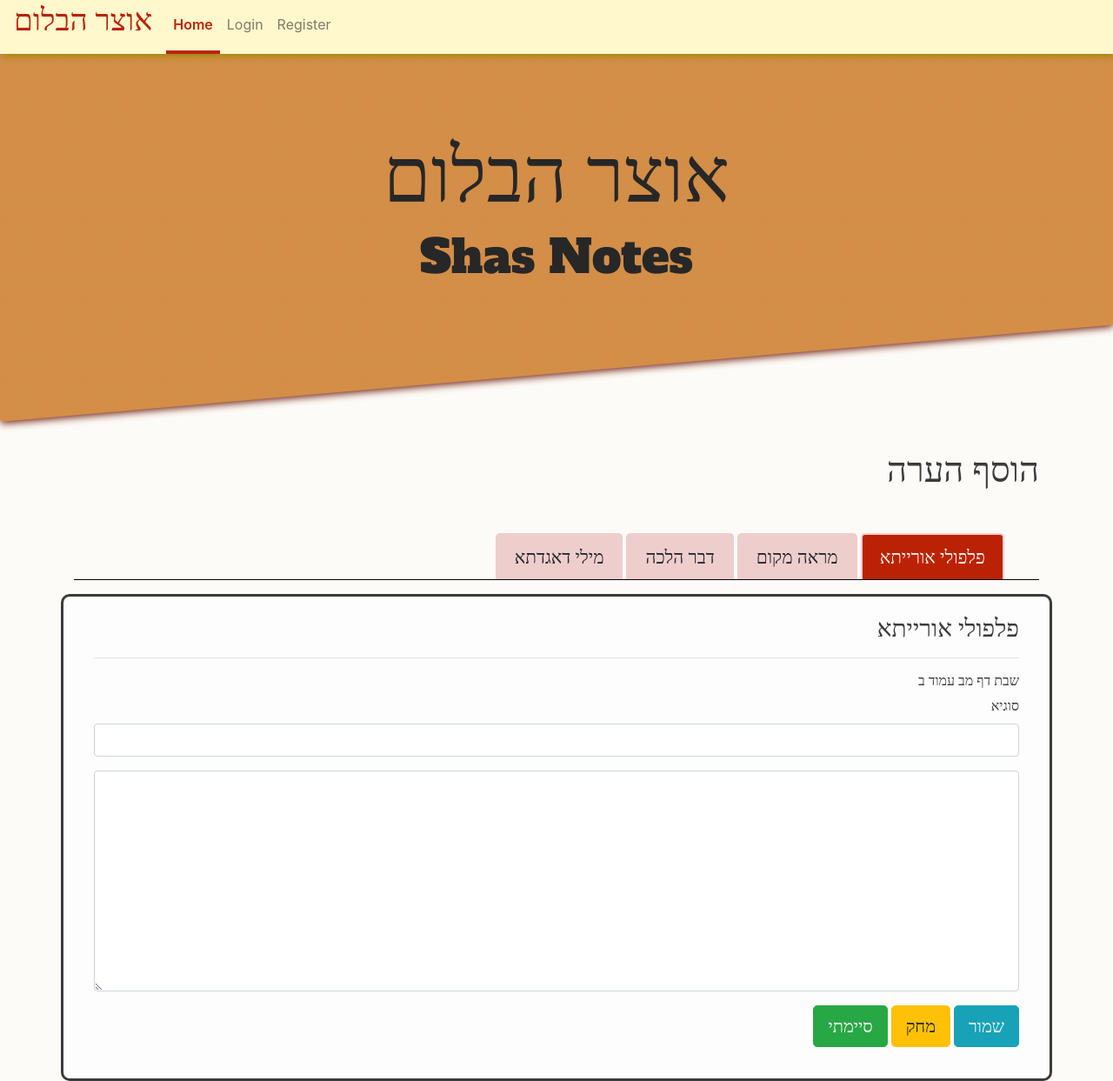
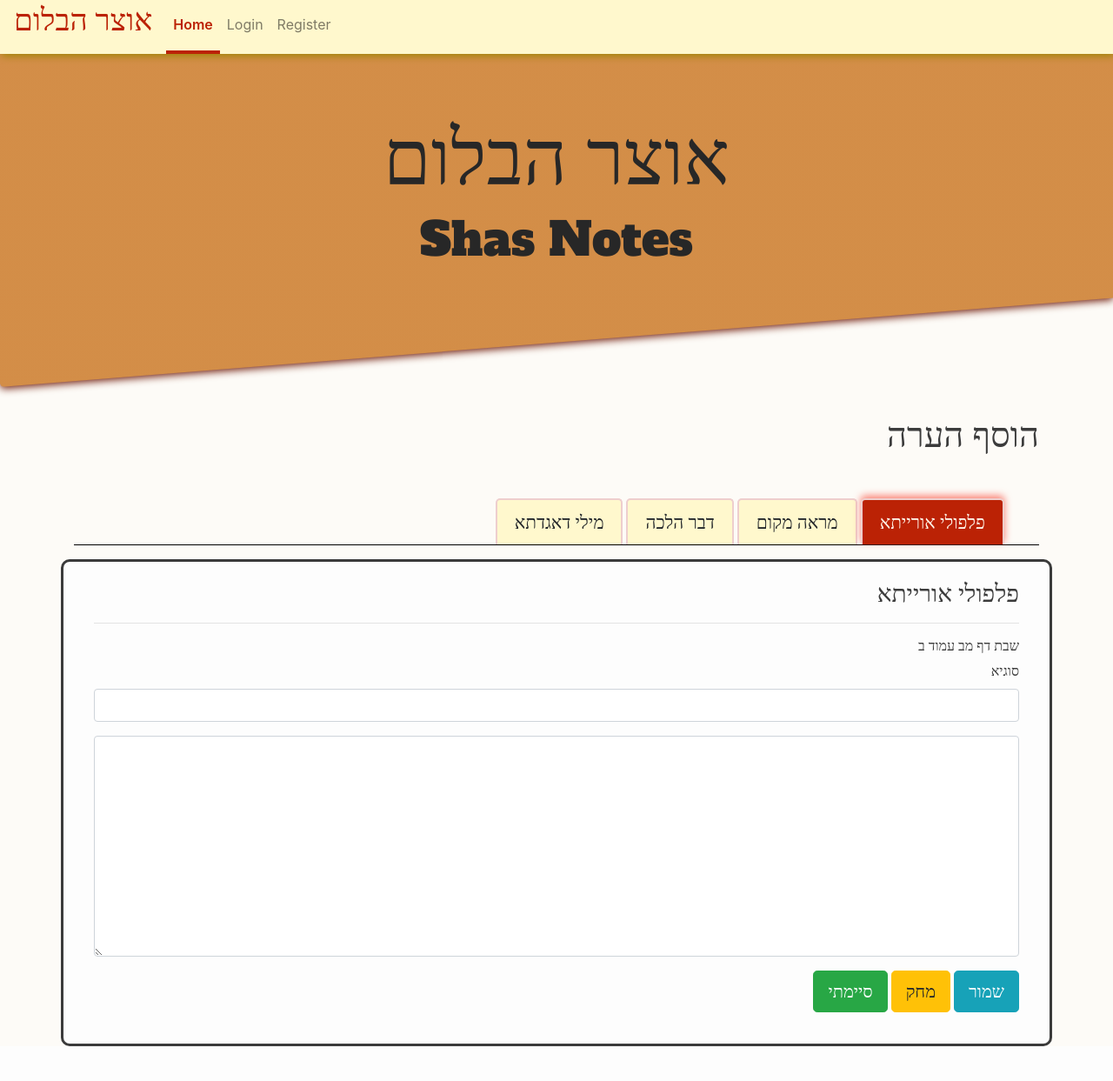
Before and after one commit to DewofyourYouth/shas-notes, a Flask app: page /add_note in a window 1280 px wide. Shown: the whole page at 87% size. After the commit the page ends 1203 px from the top, so only its background shows below. Run offline with Flask 2, Linux system fonts and the light colour scheme; some libraries are stand-ins or nearby versions; some web fonts are replaced.

Commit message:
css fixes

```diff
--- a/flask_mongo/static/css/styles.css
+++ b/flask_mongo/static/css/styles.css
@@ -16,8 +16,8 @@
 }
 
 .jumbotron {
-  padding: 150px 30px;
-  background: linear-gradient(to right, rgba(246, 131, 15, 0.604), rgba(246, 131, 15, 0.604)), url(http://localhost:5000/static/img/shas.png) no-repeat center right fixed;
+  padding: 130px 30px;
+  background: linear-gradient(to right, rgba(246, 131, 15, 0.604), rgba(246, 131, 15, 0.604)), url(http://localhost:5000/static/img//shas.png) no-repeat center right fixed;
   background-size: cover;
   color: #272727;
   clip-path: polygon(0 0, 100% 0%, 100% 77%, 0 100%);
@@ -88,18 +88,19 @@
   border-width: 2.5px;
   font-size: 1.3rem;
   border-style: solid solid none solid;
-  background-color: #eececd;
+  background-color: #fff8cd;
   padding: 10px 20px;
   border-radius: 5px 5px 0 0;
 }
 .myTabs .btn-tab.active, .myTabs .btn-tab:hover {
   background-color: #bb2205;
   color: #fff5ea;
+  filter: drop-shadow(0 -3px 4px #fa7f72);
   transition-duration: 500ms;
 }
 .myTabs .btn-tab:hover, .myTabs .btn-tab:focus {
   outline: 0 none;
-  filter: drop-shadow(2px 2px 5px #fa7f72);
+  filter: drop-shadow(0 -3px 4px #fa7f72);
   transition-duration: 500ms;
 }
 
--- a/sass/header.scss
+++ b/sass/header.scss
@@ -13,9 +13,9 @@
   padding: 0;
 }
 .jumbotron {
-  padding: 150px 30px;
+  padding: 130px 30px;
   background: linear-gradient(to right, $header-bg, $header-bg),
-    url(http://localhost:5000/static/img/shas.png) no-repeat center right fixed;
+    url(#{$asset-path}/shas.png) no-repeat center right fixed;
   background-size: cover;
   color:$very-dark-txt;
   clip-path: polygon(0 0, 100% 0%, 100% 77%, 0 100%);
--- a/sass/styles.scss
+++ b/sass/styles.scss
@@ -63,19 +63,21 @@
     border-width: 2.5px;
     font-size: 1.3rem;
     border-style: solid solid none solid;
-    background-color: $tab-inactive-bg;
+    background-color: $nav-bg;
     padding: 10px 20px;
     border-radius: 5px 5px 0 0;
     &.active,
     &:hover {
       background-color: $logo-color;
       color: $tab-active;
+      filter: drop-shadow(0 -3px 4px $tab-active-ds);
+
       transition-duration: 500ms;
     }
 
     &:hover, &:focus {
       outline: 0 none;
-      filter: drop-shadow(2px 2px 5px $tab-active-ds);
+      filter: drop-shadow(0 -3px 4px $tab-active-ds);
       transition-duration: 500ms;
     }
   }
--- a/sass/vars.scss
+++ b/sass/vars.scss
@@ -1,5 +1,6 @@
 @import url("https://fonts.googleapis.com/css2?family=Cousine&family=Suez+One&display=swap");
 @import url('https://fonts.googleapis.com/css2?family=Alfa+Slab+One&display=swap');
+$asset-path: 'http://localhost:5000/static/img/';
 $hebrew: "Suez One", serif;
 $logo-color: #bb2205;
 $hebrew-input: "Cousine", monospace;
```
Also changed, not shown: 1 other file.
